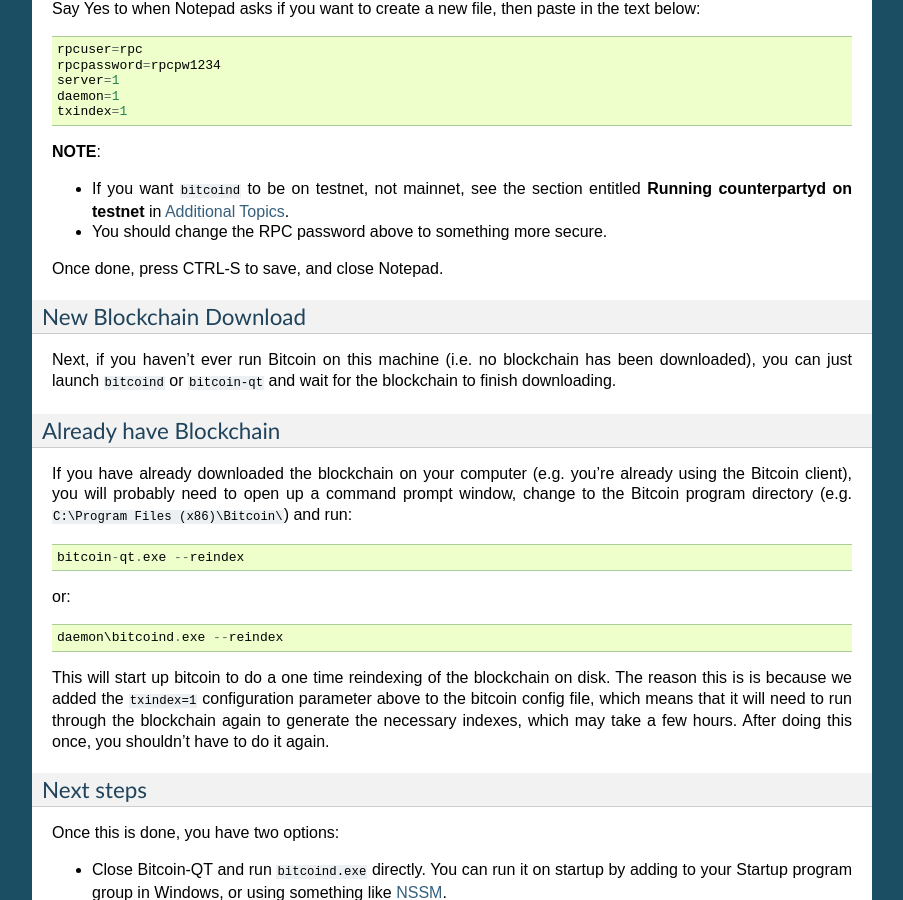
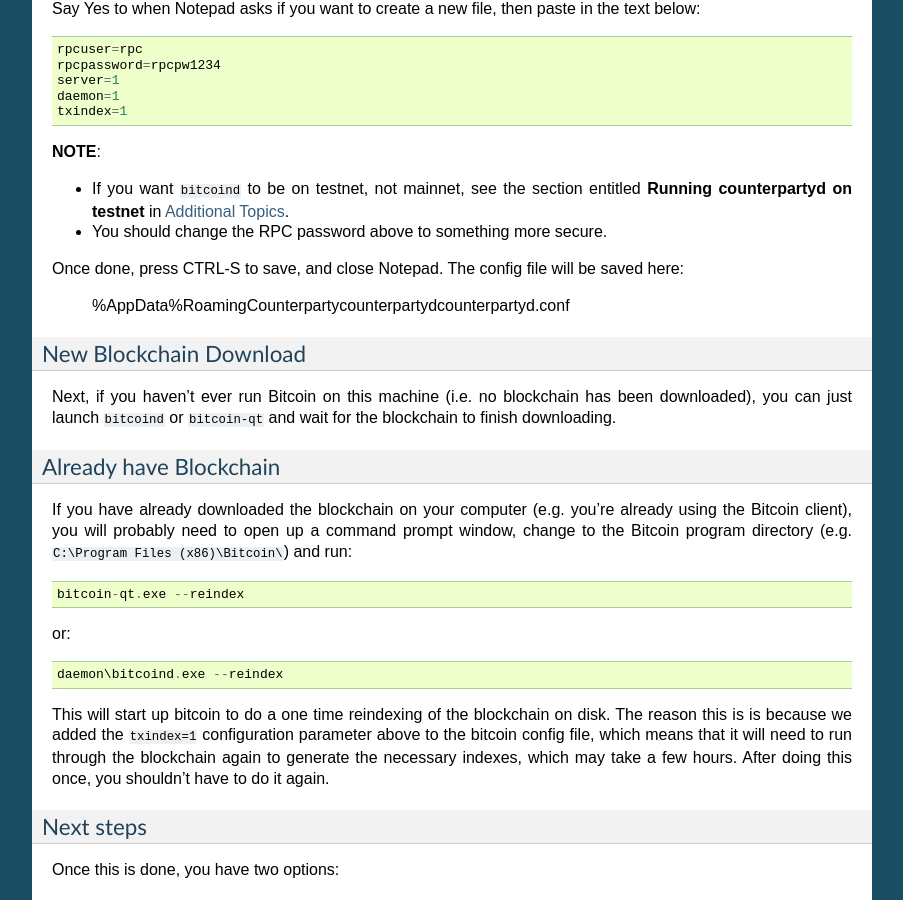
Before and after one commit to CounterpartyXCP/federatednode, a Sphinx documentation site: the page built from docs/SettingUpBitcoind.rst, in a window 1280 px wide and 900 px high, scrolled down 568 px. Shown: the whole window, without its empty margins (198-1101 px from the left). Built offline with Sphinx 7.4.7, drawn with Linux system fonts in a browser that asks for light colours.

Commit message:
Update SettingUpBitcoind.rst with config file loco
Mention that counterpartyd.conf is saved in:
    %AppData%\Roaming\Counterparty\counterpartyd\counterpartyd.conf

```diff
--- a/docs/SettingUpBitcoind.rst
+++ b/docs/SettingUpBitcoind.rst
@@ -39,7 +39,9 @@
 - If you want ``bitcoind`` to be on testnet, not mainnet, see the section entitled **Running counterpartyd on testnet** in :doc:`Additional Topics <AdditionalTopics>`.
 - You should change the RPC password above to something more secure.
 
-Once done, press CTRL-S to save, and close Notepad.
+Once done, press CTRL-S to save, and close Notepad.  The config file will be saved here:
+
+    %AppData%\Roaming\Counterparty\counterpartyd\counterpartyd.conf
 
 New Blockchain Download
 ^^^^^^^^^^^^^^^^^^^^^^^^
```
